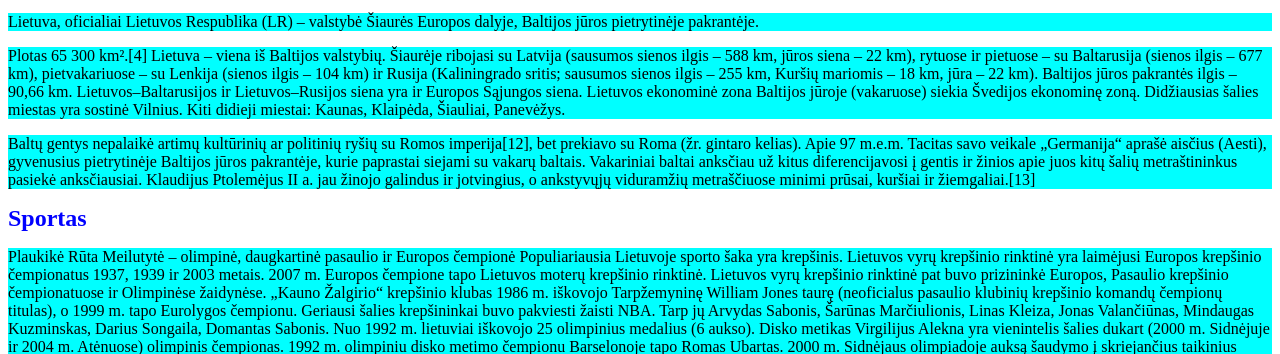
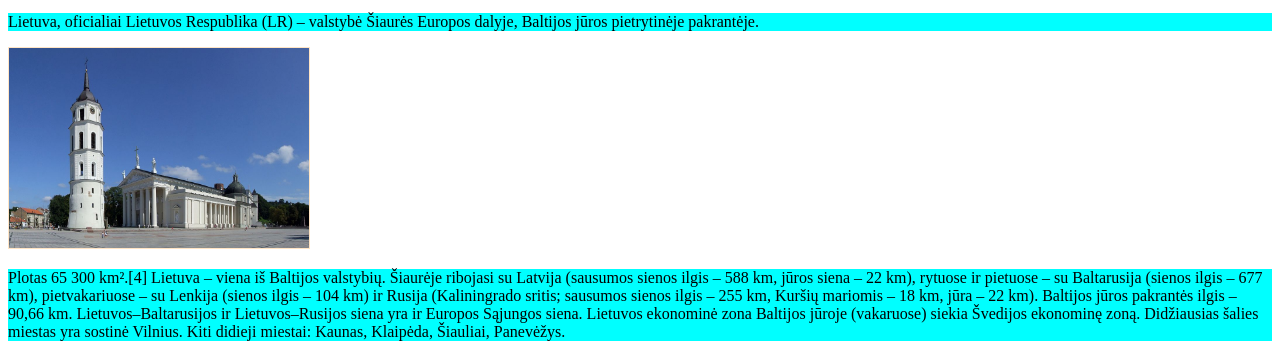
Before and after one commit to Sausainis777/TeamProject, a plain HTML site: page index.html in a window 1280 px wide. Shown: the part 48-402 px from the top of the page. Drawn offline with Linux system fonts and the light colour scheme.

Commit message:
Add photo

```diff
--- a/index.html
+++ b/index.html
@@ -19,6 +19,7 @@
         <p>Lietuva, oficialiai Lietuvos Respublika (LR) – valstybė Šiaurės Europos dalyje, Baltijos jūros pietrytinėje
             pakrantėje.</p>
     </header>
+    <img src="1024px-Vilnius_(Wilno)_-_cathedral.jpg" alt="Lietuva">
 
     <main>
         <p>Plotas 65 300 km².[4] Lietuva – viena iš Baltijos valstybių. Šiaurėje ribojasi su Latvija (sausumos
--- a/style.css
+++ b/style.css
@@ -1,15 +1,21 @@
-h1{
+h1 {
     color: blue;
     text-decoration: dotted;
     margin: auto;
 }
 
-p{
+p {
     background-color: aqua;
 }
 
-h2{
+h2 {
     color: blue;
     text-decoration: dotted;
     margin: auto;
 }
+img {
+    border: 1px solid bisque;
+    height: 200px;
+    width: 300px;
+
+}
```
Also changed, not shown: 1024px-Vilnius_(Wilno)_-_cathedral.jpg (added).
